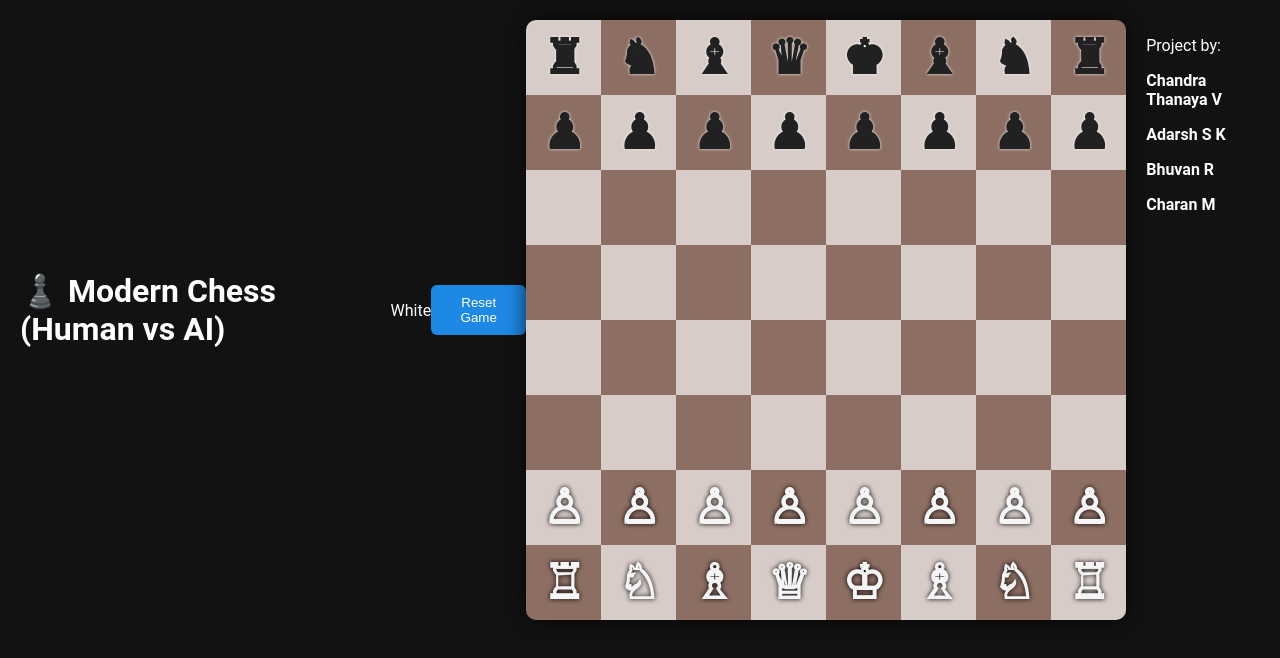
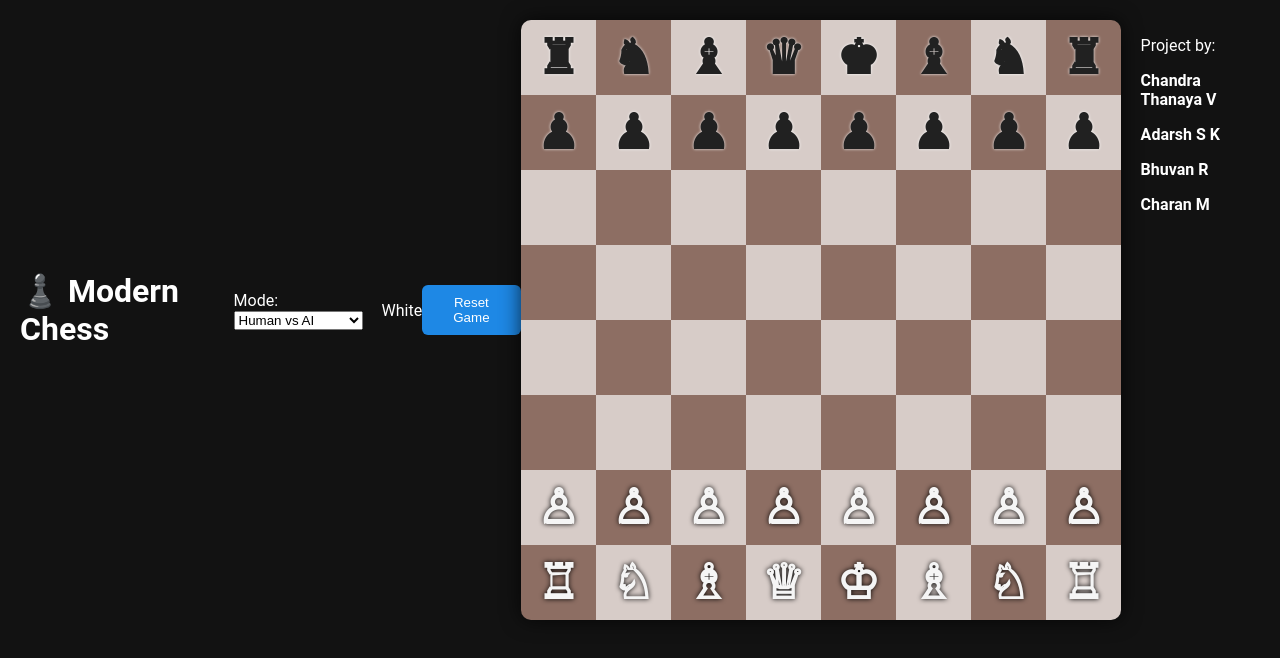
Before and after one commit to Chandra-thanaya/Chess_game, a plain HTML site: page index.html in a window 1280 px wide. Drawn offline with Linux system fonts and the light colour scheme.

Commit message:
Update title and add mode selector to index.html

```diff
--- a/index.html
+++ b/index.html
@@ -3,12 +3,19 @@
 <head>
 <meta charset="UTF-8" />
 <meta name="viewport" content="width=device-width, initial-scale=1" />
-<title>Modern Chess (Human vs AI)</title>
+<title>Modern Chess (Human vs AI / Human vs Human)</title>
 <link rel="stylesheet" href="style.css" />
 </head>
 <body>
   <header>
-    <h1>♟️ Modern Chess (Human vs AI)</h1>
+    <h1>♟️ Modern Chess</h1>
+    <div id="modeSelector">
+      Mode:
+      <select id="modeSelect">
+        <option value="human-vs-ai">Human vs AI</option>
+        <option value="human-vs-human">Human vs Human</option>
+      </select>
+    </div>
     <div id="turnIndicator">Turn: White</div>
     <button id="resetBtn">Reset Game</button>
   </header>
```
